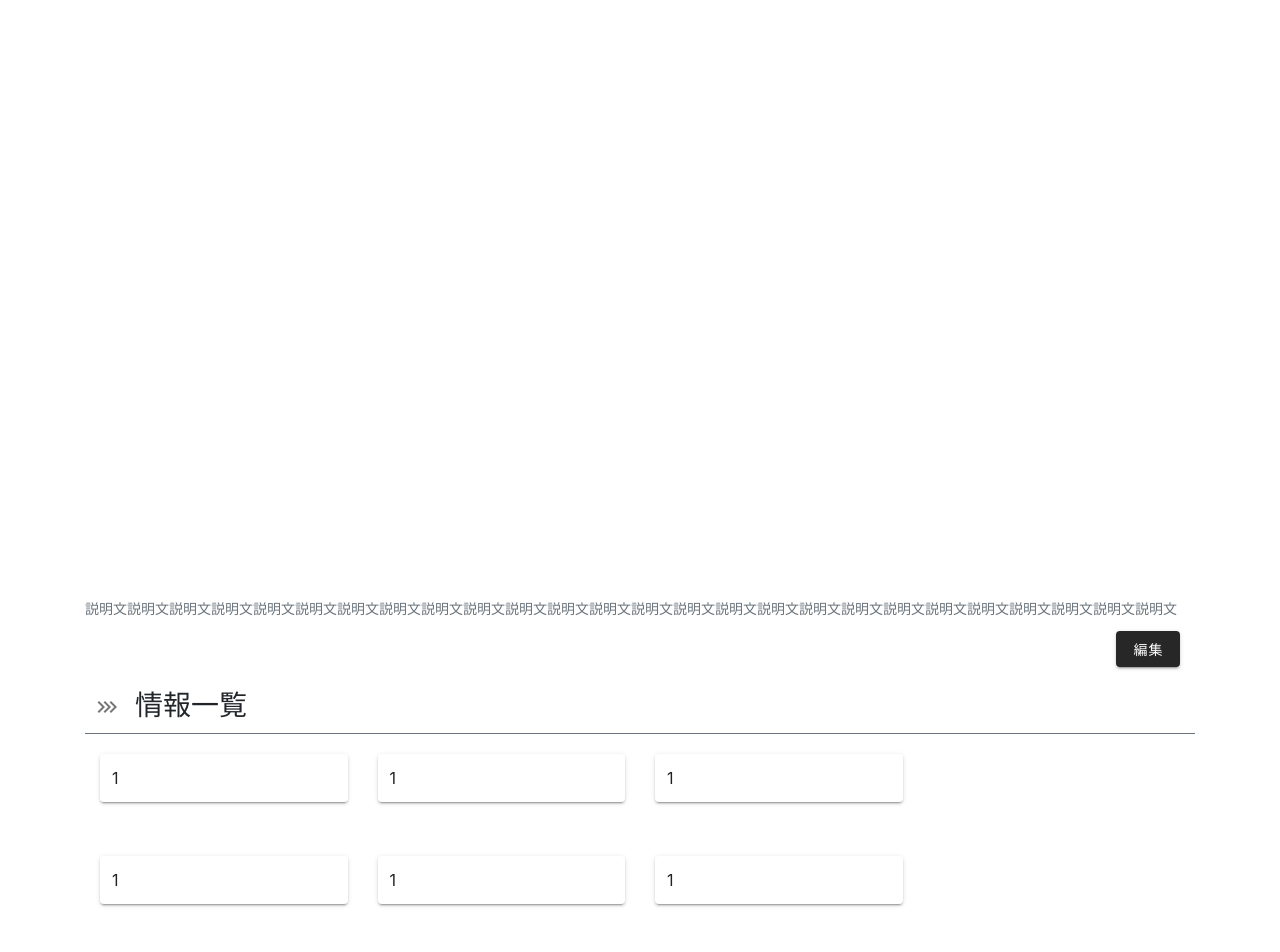
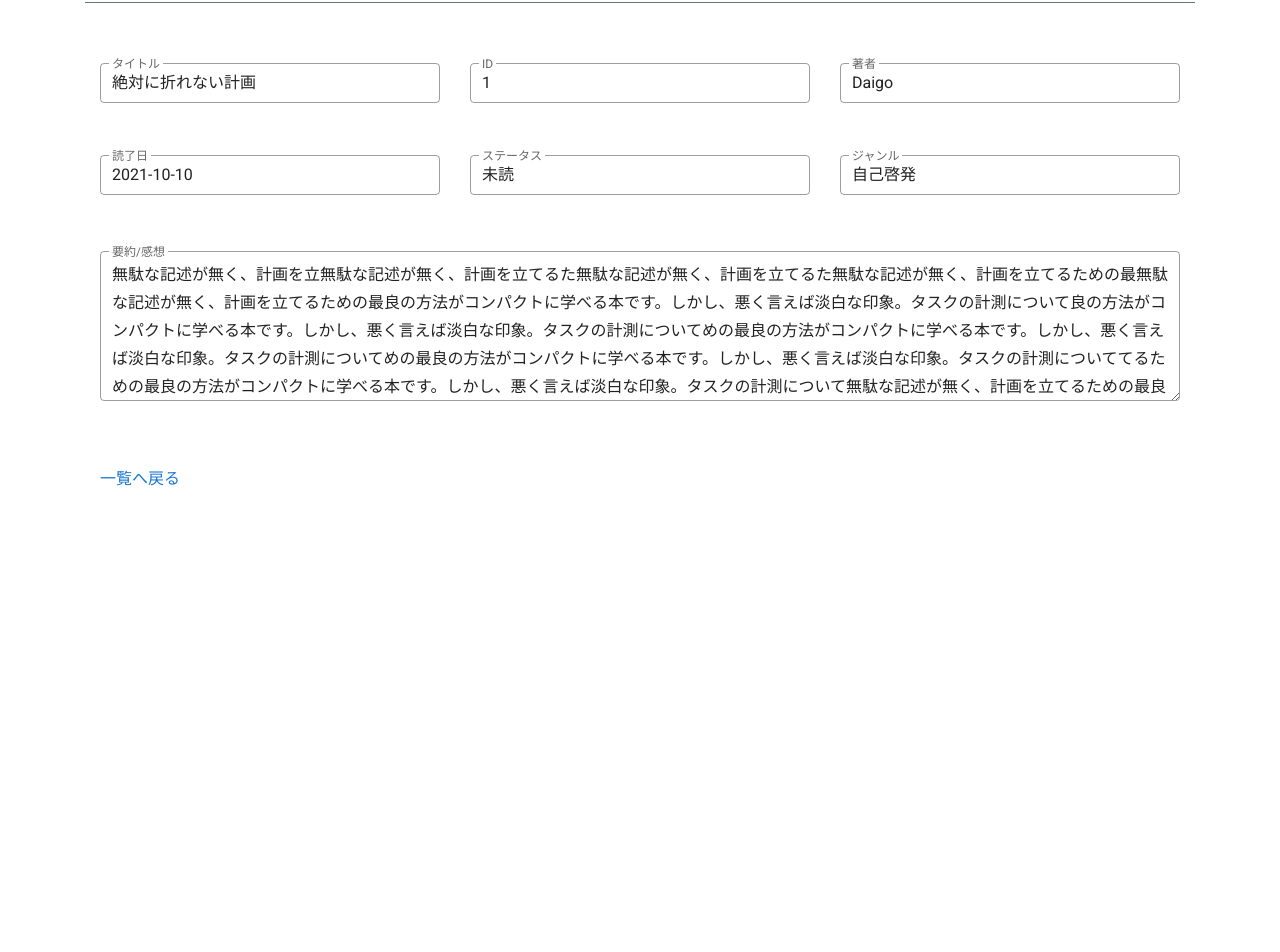
Before and after one commit to horki4455/-brain-book-shelf, a Nuxt app: page /books/1 in a window 1280 px wide. Shown: the part 278-1230 px from the top of the page. After the commit the page ends 800 px from the top, so only its background shows below. Built offline with nearby package versions, Linux system fonts and the light colour scheme.

Commit message:
feat: カラムの整理・詳細のデザイン修正・ページ説明の追加・一覧ページの細かな修正

```diff
--- /dev/null
+++ b/components/Breadcrumb.vue
@@ -0,0 +1,25 @@
+<template>
+  <ul ref="breadcrumb" class="breadcrumb-wrapper">
+    <li v-for="(breadCrumb, index) in breadCrumbs" :key="breadCrumb.text">
+      <span v-if="index === breadCrumbs.length - 1" class="item-text">{{ breadCrumb.text }}</span>
+      <a
+        v-else
+        class="item-link"
+        :href="
+          breadCrumb.path != '' ? `${breadCrumb.path}` : `/`
+        "
+      >{{ breadCrumb.text }}</a>
+    </li>
+  </ul>
+</template>
+<script>
+export default {
+  props: {
+    breadCrumbs: { type: Array, default: () => [] },
+  },
+  mounted() {
+    // コンポーネントが表示される時一番右側までスクロールさせる
+    const breadCrumbList = this.$refs.breadcrumb;
+    breadCrumbList.scrollLeft = breadCrumbList.scrollWidth;
+  },
+};
--- /dev/null
+++ b/components/DateInput.vue
@@ -0,0 +1,61 @@
+<template>
+  <div>
+    <div>
+      <v-row no-gutters>
+        <v-col cols="10" align="start">
+          {{ label}}
+          <p v-if="required">*</p>
+        </v-col>
+      </v-row>
+    </div>
+    <v-menu ref="menu">
+      <template v-slot:activator="{ on, attrs }">
+        <v-text-field
+          dense
+          outlined
+          ;value="value"
+          v-bind="attrs"
+          v-on="on"
+          readonly
+          clearable
+          @click:clear="$emit('input', '')"
+        />
+      </template>
+      <v-date-picker
+        no-title
+        :day-format="dayFormat"
+        :header-date-format="dayFormatHeader"
+        locale="ja"
+        :value="value"
+        @click:clear="$emit('input', $event)"
+      />
+    </v-menu>
+    picker: {{ picker }}
+  </div>
+</template>
+
+<script lang="ts">
+// import { ref, defineComponent, reactive } from '@vue/composition-api'
+// export default defineComponent({
+//   name: 'DateInput',
+//   props: {
+//     value: {
+//       type: String,
+//       default: '',
+//     },
+//   },
+//   setup(props) {
+
+// const dayformat =
+// const dayFormatHeader = ()=>{
+//   if(props.value !== ''){
+//     retrun $dayjs(props.value).format('YYYY/M/D(ddd)')
+//   }else{
+//     return $dayjs().format('YYYY/M')
+//   }
+// }
+//     return { daysformat, dayFormatHeader }
+//   },
+// })
+//
+</script>
--- /dev/null
+++ b/components/TextInput.vue
@@ -0,0 +1,45 @@
+<template>
+  <div>
+    <v-text-field
+      class="my-5"
+      :value="value"
+      :readonly="readonly"
+      :disabled="disabled"
+      :clearable="clearable"
+      :label="label"
+      outlined
+      hide-details
+      dense
+      color="info"
+      @input="$emit('input', $event)"
+    />
+  </div>
+</template >
+<script lang="ts">
+import { ref, defineComponent } from '@vue/composition-api'
+export default defineComponent({
+  name: 'TextInput',
+  props: {
+    value: {
+      type: [String, Number],
+      default: false,
+    },
+    readonly: {
+      type: Boolean,
+      default: false,
+    },
+    disabled: {
+      type: Boolean,
+      default: false,
+    },
+    clearable: {
+      type: Boolean,
+      default: true,
+    },
+    label: {
+      type: String,
+      default: '',
+    },
+  },
+})
+</script>
--- a/layouts/default.vue
+++ b/layouts/default.vue
@@ -1,39 +1,62 @@
 <template>
   <div>
-    <v-app class="app">
-      <v-app-bar color="primary" app dark hight="60">
-        <v-toolbar-title>Brain BookSheld</v-toolbar-title>
-        <v-spacer></v-spacer>
+    <v-app class="eader-container">
+      <v-app-bar color="green" app class="header-container">
+        <v-toolbar-title>
+          <h3 class="text-white">Brain BookSheld</h3>
+        </v-toolbar-title>
+        <v-spacer />
         <v-toolbar-items>
           <v-menu offset-y>
             <template v-slot:activator="{on}">
-              <v-btn v-on="on" text>user name</v-btn>
+              <v-btn class="text-white" v-on="on" text>user name</v-btn>
             </template>
             <v-list>
               <v-list-item>
                 <v-list-item-content>
-                  <v-list-item-title>Consulting and support</v-list-item-title>
+                  <v-list-item-title>ログアウト</v-list-item-title>
                 </v-list-item-content>
               </v-list-item>
               <v-list-item>
                 <v-list-item-content>
-                  <v-list-item-title>Discord community</v-list-item-title>
+                  <v-list-item-title>マイページ</v-list-item-title>
                 </v-list-item-content>
               </v-list-item>
             </v-list>
           </v-menu>
         </v-toolbar-items>
       </v-app-bar>
+      <!-- <v-breadcrumbs :items="items" divider="=>" large exact: true/> -->
+      <v-main>
+        <v-container>
+          <nuxt />
+        </v-container>
+      </v-main>
     </v-app>
-    <v-main>
-      <v-container>
-        <nuxt />
-      </v-container>
-    </v-main>
   </div>
 </template>
+<script>
+  export default {
+    data: () => ({
+      items: [
+        {
+          text: 'トップページ',
+          href: '/',
+        },
+        {
+          text: '一覧',
+          href: '/books',
+        },
+        {
+          text: '詳細',
+          href: '/books_id',
+        },
+      ],
+    }),
+  }
+</script>
 <style scoped>
-.v-application {
-  background-color: white;
+.header-container {
+  position: fixed;
 }
 </style>
--- a/nuxt.config.js
+++ b/nuxt.config.js
@@ -44,7 +44,7 @@ export default {
   vuetify: {
     customVariables: ['~/assets/variables.scss'],
     theme: {
-      dark: true,
+      dark: false,
       themes: {
         dark: {
           primary: colors.blue.darken2,
--- a/pages/books/_id.vue
+++ b/pages/books/_id.vue
@@ -1,12 +1,17 @@
 <template>
   <div>
-    <div
-      class="text-muted small"
-    >説明文説明文説明文説明文説明文説明文説明文説明文説明文説明文説明文説明文説明文説明文説明文説明文説明文説明文説明文説明文説明文説明文説明文説明文説明文説明文</div>
     <v-dialog v-model="dialog" width="500">
       <template v-slot:activator="{ on, attrs }">
         <div class="col-12 clearfix">
-          <v-btn class="float-right" color="red lighten-2" dark v-bind="attrs" v-on="on">編集</v-btn>
+          <v-btn
+            class="float-right"
+            color="red lighten-2"
+            dark
+            v-bind="attrs"
+            v-on="on"
+            rounded
+            width="214"
+          >編集</v-btn>
         </div>
       </template>
 
@@ -23,44 +28,47 @@
         </v-card-actions>
       </v-card>
     </v-dialog>
+    <!-- TODO: i18n化してコンポーネントに切り分け-->
+    <div class="text-muted small my-6 ml-4">
+      読んだ本のページ詳細ページです
+      <br />編集・削除を行えます。要約を読み返し、自分の知識を深めましょう。
+    </div>
     <h3 class="border-bottom border-secondary" style="padding:10px">
       <v-icon class="pr-3">mdi-chevron-triple-right</v-icon>情報一覧
     </h3>
     <v-form>
       <v-container>
-        <v-row>
-          <v-col cols="6" sm="6" md="3" class="ma-5">
-            <v-text-field label="ID" readonly v-model="tableItems.id" solo />
+        <div>
+          <v-row class="mt-2">
+            <v-col cols="4">
+              <TextInput label="タイトル" v-model="tableItems.title" readonly :clearable="false" />
             </v-col>
-          <v-col cols="6" sm="6" md="3" solo>
-            <v-text-field label="ID" readonly v-model="tableItems.id" solo />
+            <v-col cols="4">
+              <TextInput label="ID" v-model="tableItems.id" readonly :clearable="false" />
             </v-col>
-          <v-col cols="6" sm="6" md="3" solo>
-            <v-text-field label="ID" readonly v-model="tableItems.id" solo />
+            <v-col cols="4">
+              <TextInput label="著者" v-model="tableItems.auther" readonly :clearable="false" />
             </v-col>
           </v-row>
-        <v-row>
-          <v-col cols="6" sm="6" md="3" class="ma-5">
-            <v-text-field label="ID" readonly v-model="tableItems.id" solo />
+          <v-row class="mt-0">
+            <v-col cols="4">
+              <TextInput label="読了日" v-model="tableItems.finishDay" readonly :clearable="false" />
             </v-col>
-          <v-col cols="6" sm="6" md="3" solo>
-            <v-text-field label="ID" readonly v-model="tableItems.id" solo />
+            <v-col cols="4">
+              <TextInput label="ステータス" v-model="tableItems.status" readonly :clearable="false" />
             </v-col>
-          <v-col cols="6" sm="6" md="3" solo>
-            <v-text-field label="ID" readonly v-model="tableItems.id" solo />
+            <v-col cols="4">
+              <TextInput label="ジャンル" v-model="tableItems.kind" readonly :clearable="false" />
             </v-col>
           </v-row>
-        <v-row>
-          <v-col cols="6" sm="6" md="3" class="ma-5">
-            <v-text-field label="ID" readonly v-model="tableItems.id" solo />
-          </v-col>
-          <v-col cols="6" sm="6" md="3" solo>
-            <v-text-field label="ID" readonly v-model="tableItems.id" solo />
-          </v-col>
-          <v-col cols="6" sm="6" md="3" solo>
-            <v-text-field label="ID" readonly v-model="tableItems.id" solo />
-          </v-col>
-        </v-row>
+          <!-- TODO: 複数個登録可能にする -->
+          <div class="my-9">
+            <v-textarea v-model="tableItems.think" outlined readonly label="要約/感想" />
+          </div>
+          <div class="d-flex">
+            <nuxt-link to="/books">一覧へ戻る</nuxt-link>
+          </div>
+        </div>
       </v-container>
     </v-form>
   </div>
@@ -69,7 +77,16 @@
 import { ref } from '@vue/composition-api'
 export default {
   setup() {
-    const tableItems = { id: 1, name: '柴山はるみ', score: 51, kind: '大阪府' }
+    const tableItems = {
+      id: 1,
+      title: '絶対に折れない計画',
+      auther: 'Daigo',
+      finishDay: '2021-10-10',
+      kind: '自己啓発',
+      status: '未読',
+      think:
+        '無駄な記述が無く、計画を立無駄な記述が無く、計画を立てるた無駄な記述が無く、計画を立てるた無駄な記述が無く、計画を立てるための最無駄な記述が無く、計画を立てるための最良の方法がコンパクトに学べる本です。しかし、悪く言えば淡白な印象。タスクの計測について良の方法がコンパクトに学べる本です。しかし、悪く言えば淡白な印象。タスクの計測についてめの最良の方法がコンパクトに学べる本です。しかし、悪く言えば淡白な印象。タスクの計測についてめの最良の方法がコンパクトに学べる本です。しかし、悪く言えば淡白な印象。タスクの計測についててるための最良の方法がコンパクトに学べる本です。しかし、悪く言えば淡白な印象。タスクの計測について無駄な記述が無く、計画を立てるための最良の方法がコンパクトに学べる本です。しかし、悪く言えば淡白な印象。タスクの計測について',
+    }
     return { tableItems }
   },
 }
--- a/pages/books/index.vue
+++ b/pages/books/index.vue
@@ -5,7 +5,15 @@
       <v-dialog v-model="dialog" width="500">
         <template v-slot:activator="{ on, attrs }">
           <div class="col-12 clearfix">
-            <v-btn class="float-right" color="red lighten-2" dark v-bind="attrs" v-on="on">作成</v-btn>
+            <v-btn
+              class="float-right"
+              color="red lighten-2"
+              dark
+              v-bind="attrs"
+              v-on="on"
+              rounded
+              width="214"
+            >本データ作成</v-btn>
           </div>
         </template>
 
@@ -17,47 +25,65 @@
           <v-divider></v-divider>
 
           <v-card-actions>
-            <v-spacer></v-spacer>
+            <v-spacer />
             <v-btn color="primary" text @click="dialog = false">I accept</v-btn>
           </v-card-actions>
         </v-card>
       </v-dialog>
     </div>
+    <!-- 作成ボタン -->
+    <div class="text-muted small my-6 ml-4">
+      読んだ本のページ一覧ページです
+      <br />作成・編集・一覧の確認を行えます。読み解したい内容を一覧で確認しましょう。
+    </div>
     <!-- フィルタリング機能 -->
 
-    <span>
+    <!-- TODO：バリデーションかける -->
     <div class="my-3">
-        <v-icon>mdi-chevron-triple-right</v-icon>本一覧情報
+      <v-icon>mdi-chevron-triple-right</v-icon>
+      <span class="text-h6 mb-0">検索</span>
     </div>
-    </span>
-    <!-- TODO：バリデーションかける -->
-    <v-text-field
-      placeholder="Search"
-      single-line
-      hide-details
-      v-model="search"
-      outlined
-      class="my-5"
-    ></v-text-field>
-    <v-app>
-      <v-container>
+    <div>
+      <v-row>
+        <v-col cols="4">
+          <TextInput v-model="search" label="タイトル" />
+        </v-col>
+        <v-col cols="4">
+          <TextInput v-model="search" label="読了日" />
+        </v-col>
+        <v-col cols="4">
+          <v-select hide-details v-model="search" label="タグ" outlined dense class="my-5" />
+        </v-col>
+      </v-row>
+    </div>
+
+    <div class="my-3">
+      <v-icon>mdi-chevron-triple-right</v-icon>
+      <span class="text-h6">本一覧情報</span>
+    </div>
+
     <v-data-table
-          :items="tableItems"
+      :items="item"
       :headers="header"
       class="elevation-10"
-          :filter="filter"
+      loading-text="一覧を取得中"
+      no-data-text="データがありません"
       :search="search"
       outlined
-          @click:row="onClickEvent"
+      @click:row="moveToDetail(item.id)"
     >
-          <template slot="items" slot-scope="row">
-            <td>{{row.item.name}}</td>
-            <td>{{row.item.score}}</td>
-            <td>{{row.item.kind}}</td>
+      <!-- <template v-slot:[`item.status`]="{item}">
+        <v-chip small :color="filterTagColor(item.status)">{{item.status}}</v-chip>
       </template>
+
+      <template v-slot:[`item.edit`]="{ item }">
+        <div>
+          <v-btn>
+            <v-icon color="info">mdi-pencil</v-icon>
+          </v-btn>
+        </div>
+      </template>-->
     </v-data-table>
-      </v-container>
-    </v-app>
   </div>
 </template>
 <script lang="ts">
@@ -65,26 +91,78 @@ import { ref, defineComponent } from '@vue/composition-api'
 export default defineComponent({
   setup(_, context) {
     const router = context.root.$router
+    // TAGの色変更
+    const filterTagColor = (item: string) => {
+      switch (item) {
+        case '未読':
+          return 'green'
+          break
+        case '読了':
+          return 'blue'
+          break
+        case '途中':
+          return 'red'
+          break
+      }
+    }
     // テーブルに関するデータ
     const header = [
       { text: 'タイトル', value: 'name' },
       { text: 'ページ数', value: 'score' },
       { text: 'ジャンル', value: 'kind' },
+      { text: 'ステータス', value: 'status' },
+      { text: '編集', value: 'edit' },
     ]
-    const tableItems = [
-      { id: 1, name: '柴山はるみ', score: 51, kind: '大阪府' },
-      { id: 2, name: '岡田雅彦', score: 48, kind: '宮崎県' },
-      { id: 3, name: '若槻建', score: 67, kind: '長野県' },
-      { id: 4, name: '宮下詩織', score: 23, kind: '大阪府' },
-      { id: 5, name: '車慎之介', score: 43, kind: '岡山県' },
+    const item = [
+      {
+        id: 1,
+        name: '柴山はるみ',
+        score: 51,
+        kind: '大阪府',
+        finishDay: '2020/12/11',
+        status: '未読',
+      },
+      {
+        id: 2,
+        name: '岡田雅彦',
+        score: 48,
+        kind: '宮崎県',
+        finishDay: '2020/11/11',
+        status: '読了',
+      },
+      {
+        id: 3,
+        name: '若槻建',
+        score: 67,
+        kind: '長野県',
+        finishDay: '2020/12/01',
+        status: '途中',
+      },
+      {
+        id: 4,
+        name: '宮下詩織',
+        score: 23,
+        kind: '大阪府',
+        finishDay: '2020/01/11',
+        status: '途中',
+      },
+      {
+        id: 5,
+        name: '車慎之介',
+        score: 43,
+        kind: '岡山県',
+        finishDay: '2020/11/09',
+        status: '途中',
+      },
     ]
     const search = ref('')
     const dialog = ref(false)
-    const onClickEvent = () => {
-      router.push('books/78')
+    // 詳細遷移処理
+    const moveToDetail = (id: number) => {
+      router.push(`books/${id}`)
     }
 
-    return { header, tableItems, search, dialog, onClickEvent }
+    return { header, item, search, dialog, moveToDetail, filterTagColor }
   },
 })
 </script>
```
Lines whose indentation alone changed are shown as unchanged.
